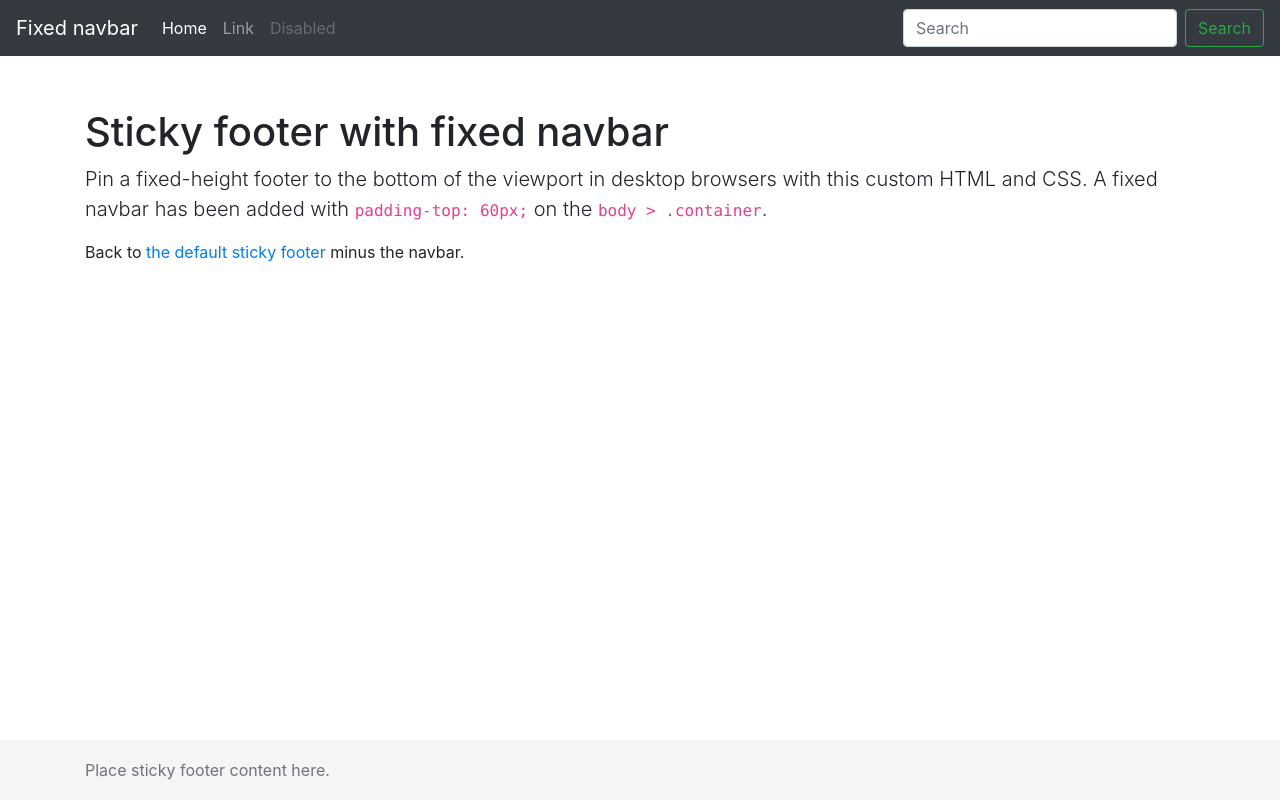
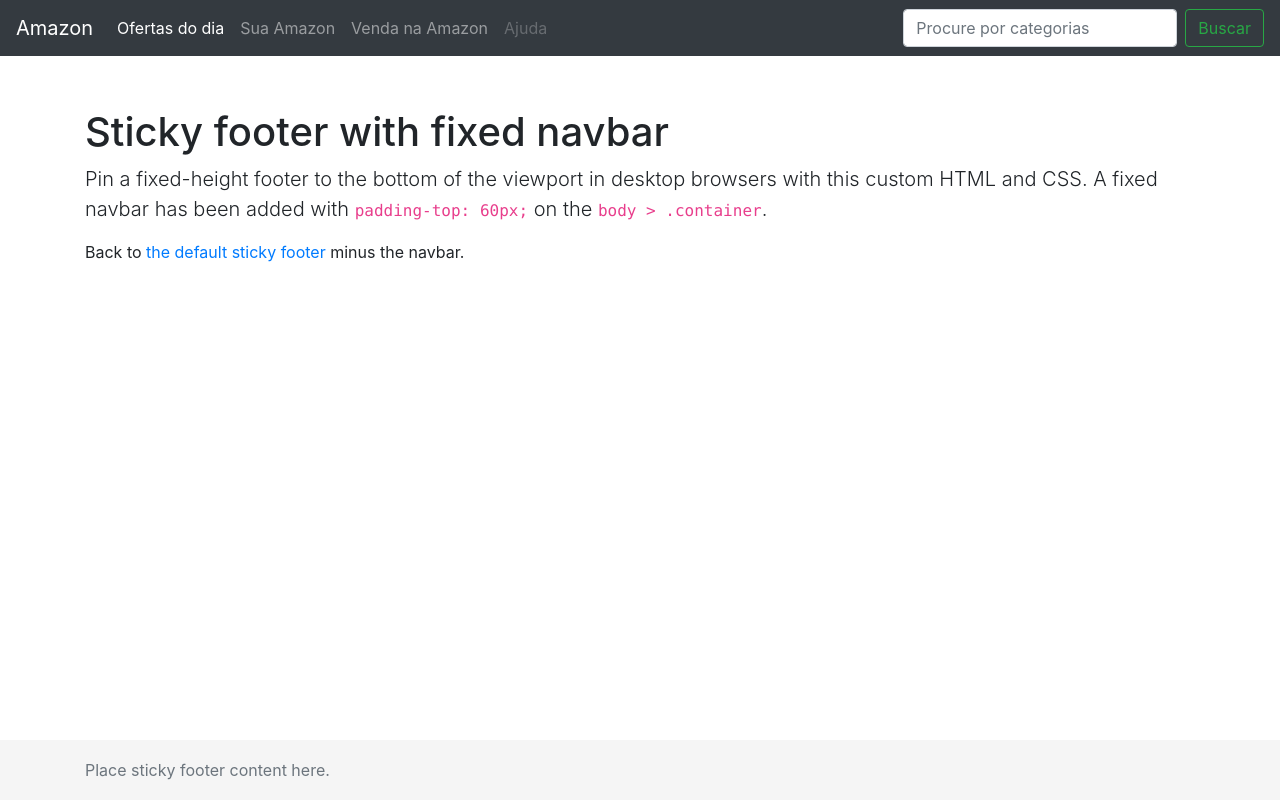
Before and after one commit to Maria12Lima/vendasamazon, a plain HTML site: page index.html in a window 1280 px wide. Drawn offline with Linux system fonts and the light colour scheme.

Commit message:
Modificações da navbar da página principal

```diff
--- a/index.html
+++ b/index.html
@@ -6,9 +6,9 @@
     <meta name="viewport" content="width=device-width, initial-scale=1, shrink-to-fit=no">
     <meta name="description" content="">
     <meta name="author" content="">
-    <link rel="icon" href="favicon.ico">
+    <link rel="icon" href="amazon.png">
 
-    <title>Sticky Footer Navbar Template for Bootstrap</title>
+    <title>Amazon.com</title>
 
     <!-- Bootstrap core CSS -->
     <link href="bootstrap.min.css" rel="stylesheet">
@@ -22,25 +22,28 @@
     <header>
       <!-- Fixed navbar -->
       <nav class="navbar navbar-expand-md navbar-dark fixed-top bg-dark">
-        <a class="navbar-brand" href="#">Fixed navbar</a>
+        <a class="navbar-brand" href="#">Amazon</a>
         <button class="navbar-toggler" type="button" data-toggle="collapse" data-target="#navbarCollapse" aria-controls="navbarCollapse" aria-expanded="false" aria-label="Toggle navigation">
           <span class="navbar-toggler-icon"></span>
         </button>
         <div class="collapse navbar-collapse" id="navbarCollapse">
           <ul class="navbar-nav mr-auto">
             <li class="nav-item active">
-              <a class="nav-link" href="#">Home <span class="sr-only">(current)</span></a>
+              <a class="nav-link" href="#">Ofertas do dia<span class="sr-only">(current)</span></a>
+            </li>
+	<li class="nav-item">
+              <a class="nav-link" href="#">Sua Amazon</a>
             </li>
             <li class="nav-item">
-              <a class="nav-link" href="#">Link</a>
+              <a class="nav-link" href="#">Venda na Amazon</a>
             </li>
             <li class="nav-item">
-              <a class="nav-link disabled" href="#">Disabled</a>
+              <a class="nav-link disabled" href="#">Ajuda</a>
             </li>
           </ul>
           <form class="form-inline mt-2 mt-md-0">
-            <input class="form-control mr-sm-2" type="text" placeholder="Search" aria-label="Search">
-            <button class="btn btn-outline-success my-2 my-sm-0" type="submit">Search</button>
+            <input class="form-control mr-sm-2" type="text" placeholder="Procure por categorias" aria-label="Search">
+            <button class="btn btn-outline-success my-2 my-sm-0" type="submit">Buscar</button>
           </form>
         </div>
       </nav>
```
